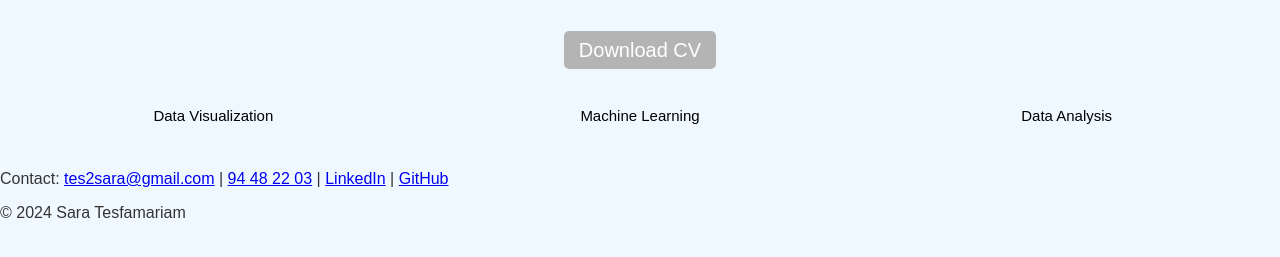
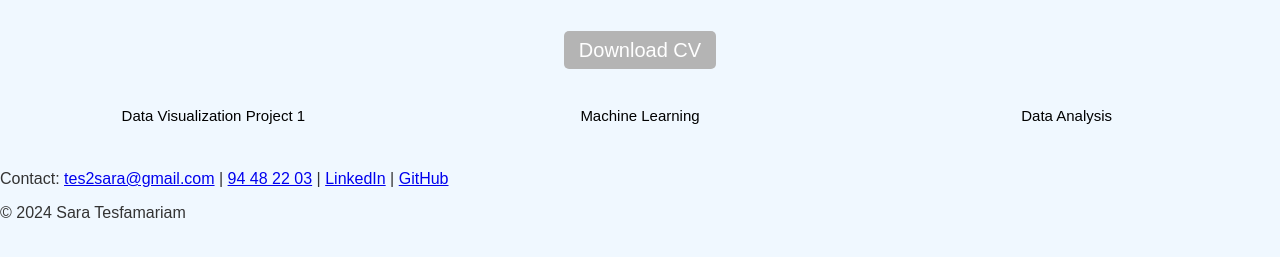
Before and after one commit to tes2sara/sara_tesfamariam, a Jekyll site: the page built from index.md, in a window 1280 px wide. Shown: the part 402-659 px from the top of the page. Built offline with Jekyll 4.4.1, drawn with Linux system fonts in a browser that asks for light colours; Markdown is read by kramdown in place of the engine named in the settings.

Commit message:
Update index.md

```diff
--- a/index.md
+++ b/index.md
@@ -30,6 +30,7 @@
 <div style="display:flex; justify-content: space-around; margin: 20px 0;">
     <div style="flex:1; padding:25px; text-align:center;">
         <a href="project1.md" style="color:black; text-decoration:none; font-size: 15px;">Data Visualization</a>
+        <a href="tes2sara/Project-1" style="color:black; text-decoration:none; font-size: 15px;">Project 1</a>
     </div>
     <div style="flex: 1; padding: 25px; text-align: center;">
         <a href="project2.md" style="color: black; text-decoration: none; font-size: 15px;">Machine Learning</a>
```
